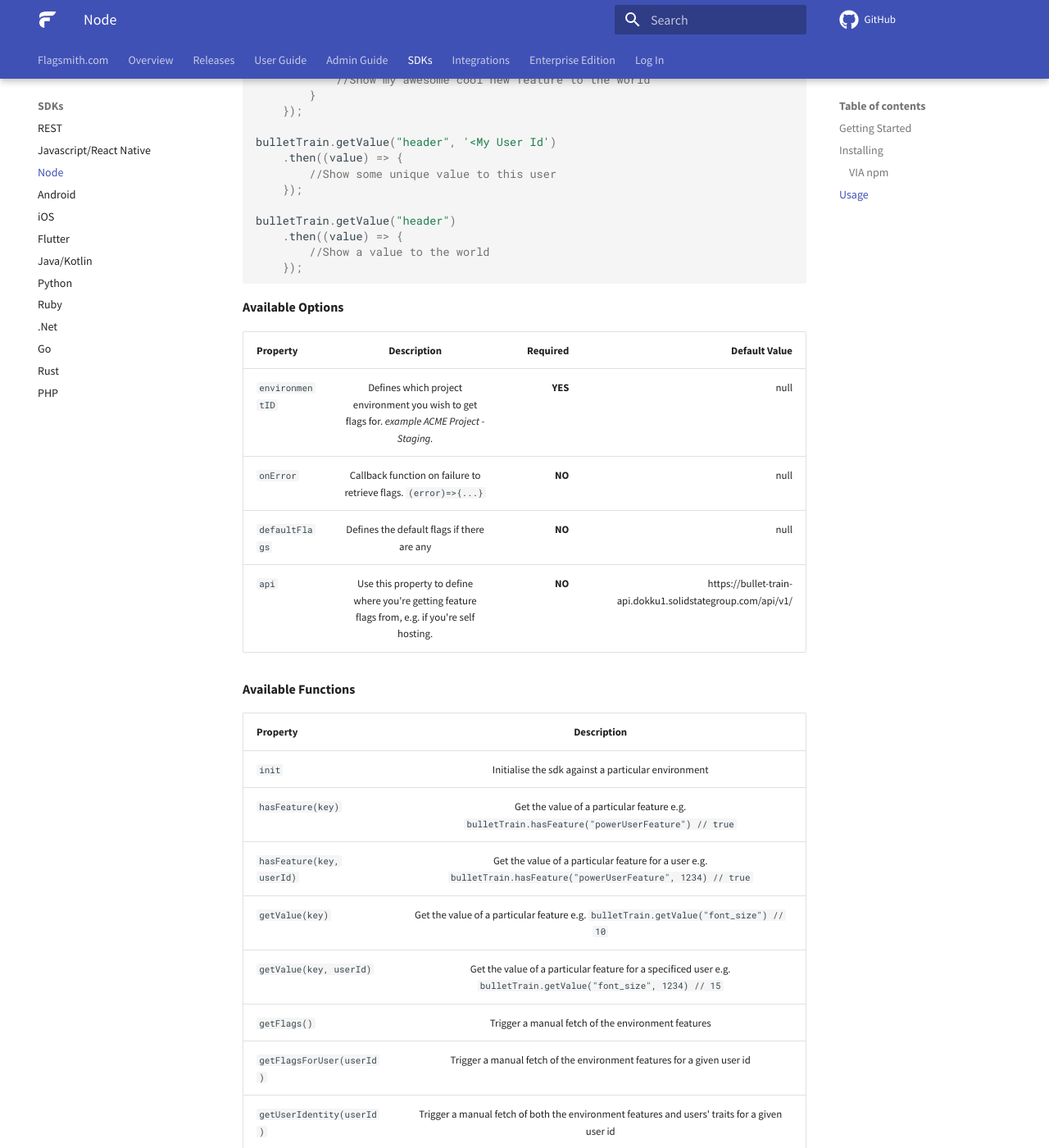
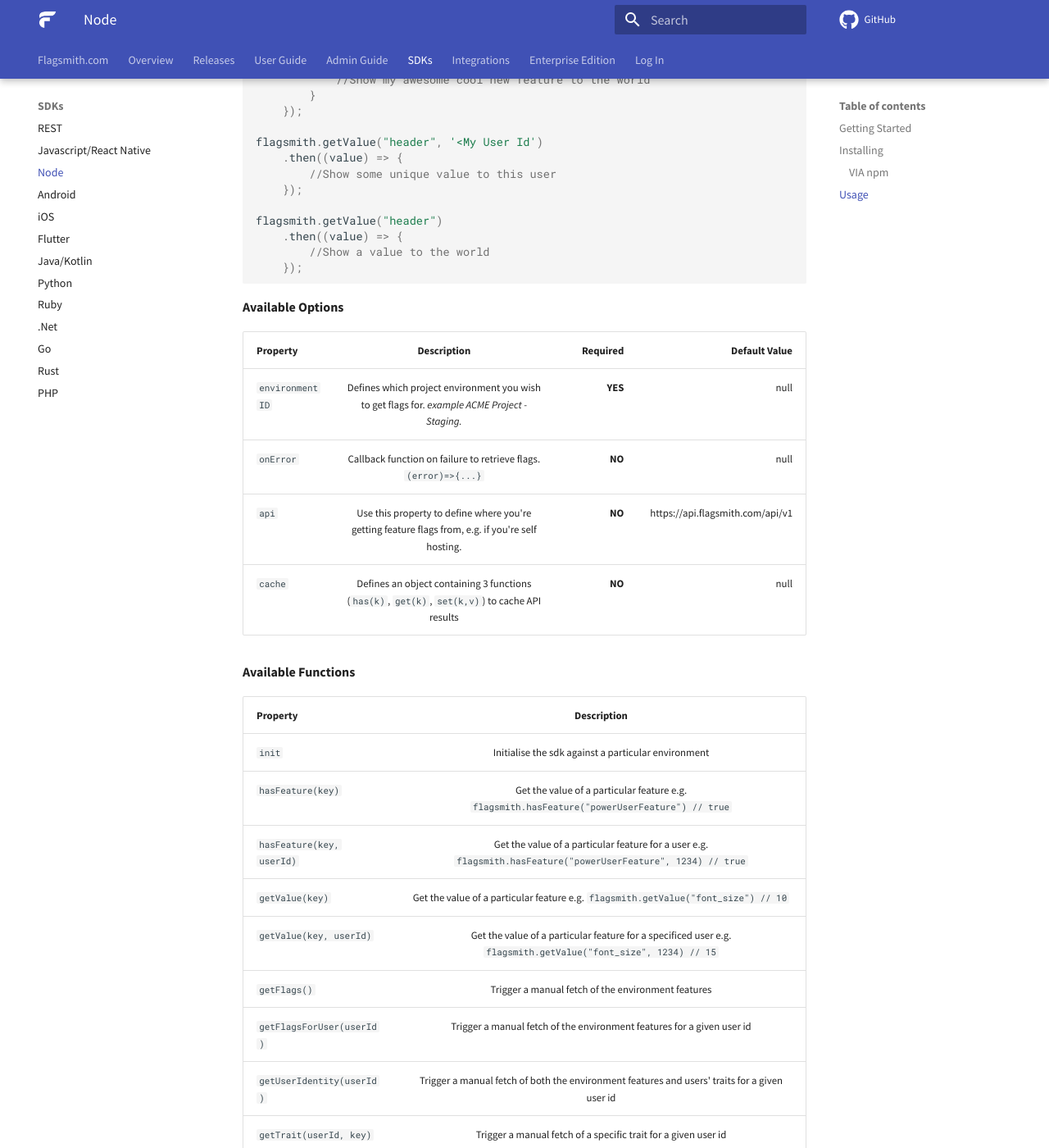
Before and after one commit to Flagsmith/flagsmith-docs, an MkDocs documentation site: the page built from docs/clients/node.md, in a window 1280 px wide and 1400 px high, scrolled down 991 px. Shown: the whole window at 82% size. Built offline with MkDocs 1.6.1 and Material for MkDocs 9.7.7, drawn with Linux system fonts in a browser that asks for light colours; comment, search, counter and statistics services are not loaded; some of the changed text lies outside the part shown.

Commit message:
Update the NodeJS Client options (#11)
I've also update references to the company renaming.

````diff
--- a/docs/clients/node.md
+++ b/docs/clients/node.md
@@ -9,38 +9,38 @@ These instructions will get you a copy of the project up and running on your loc
 ## Installing
 
 ### VIA npm
-```npm i bullet-train-nodejs --save```
+```npm i flagsmith-nodejs --save```
 
 ## Usage
 **Retrieving feature flags for your project**
 
 **For full documentation visit [https://docs.flagsmith.com](https://docs.flagsmith.com)**
 ```javascript
-var bulletTrain = require("bullet-train-nodejs");
+const flagsmith = require("flagsmith-nodejs");
 
-bulletTrain.init({
+flagsmith.init({
 	environmentID: "<YOUR_ENVIRONMENT_KEY>"
 });
 
-bulletTrain.hasFeature("header", '<My User Id>')
+flagsmith.hasFeature("header", '<My User Id>')
 	.then((featureEnabled) => {
 		if (featureEnabled) {
 			//Show my awesome cool new feature to this one user
 		}
 	});
-bulletTrain.hasFeature("header")
+flagsmith.hasFeature("header")
 	.then((featureEnabled) => {
 		if (featureEnabled) {
 			//Show my awesome cool new feature to the world
 		}
 	});
 
-bulletTrain.getValue("header", '<My User Id')
+flagsmith.getValue("header", '<My User Id')
 	.then((value) => {
 		//Show some unique value to this user
 	});
 
-bulletTrain.getValue("header")
+flagsmith.getValue("header")
 	.then((value) => {
 		//Show a value to the world
 	});
@@ -51,18 +51,18 @@ bulletTrain.getValue("header")
 | ------------- |:-------------:| -----:| -----:|
 | ```environmentID```     | Defines which project environment you wish to get flags for. *example ACME Project - Staging.* | **YES** | null
 | ```onError```     | Callback function on failure to retrieve flags. ``` (error)=>{...} ``` |  **NO** | null
-| ```defaultFlags```     | Defines the default flags if there are any | **NO** | null
-| ```api```     | Use this property to define where you're getting feature flags from, e.g. if you're self hosting. |  **NO** | https://bullet-train-api.dokku1.solidstategroup.com/api/v1/
+| ```api```     | Use this property to define where you're getting feature flags from, e.g. if you're self hosting. |  **NO** | https://api.flagsmith.com/api/v1
+| ```cache```     | Defines an object containing 3 functions (`has(k)`, `get(k)`, `set(k,v)`) to cache API results | **NO** | null
 
 **Available Functions**
 
 | Property        | Description |
 | ------------- |:-------------:|
 | ```init```     | Initialise the sdk against a particular environment
-| ```hasFeature(key)```     | Get the value of a particular feature e.g. ```bulletTrain.hasFeature("powerUserFeature") // true```
-| ```hasFeature(key, userId)```     | Get the value of a particular feature for a user e.g. ```bulletTrain.hasFeature("powerUserFeature", 1234) // true```
-| ```getValue(key)```     | Get the value of a particular feature e.g. ```bulletTrain.getValue("font_size") // 10```
-| ```getValue(key, userId)```     | Get the value of a particular feature for a specificed user e.g. ```bulletTrain.getValue("font_size", 1234) // 15```
+| ```hasFeature(key)```     | Get the value of a particular feature e.g. ```flagsmith.hasFeature("powerUserFeature") // true```
+| ```hasFeature(key, userId)```     | Get the value of a particular feature for a user e.g. ```flagsmith.hasFeature("powerUserFeature", 1234) // true```
+| ```getValue(key)```     | Get the value of a particular feature e.g. ```flagsmith.getValue("font_size") // 10```
+| ```getValue(key, userId)```     | Get the value of a particular feature for a specificed user e.g. ```flagsmith.getValue("font_size", 1234) // 15```
 | ```getFlags()```     | Trigger a manual fetch of the environment features
 | ```getFlagsForUser(userId)```     | Trigger a manual fetch of the environment features for a given user id
 | ```getUserIdentity(userId)```     | Trigger a manual fetch of both the environment features and users' traits for a given user id
````
